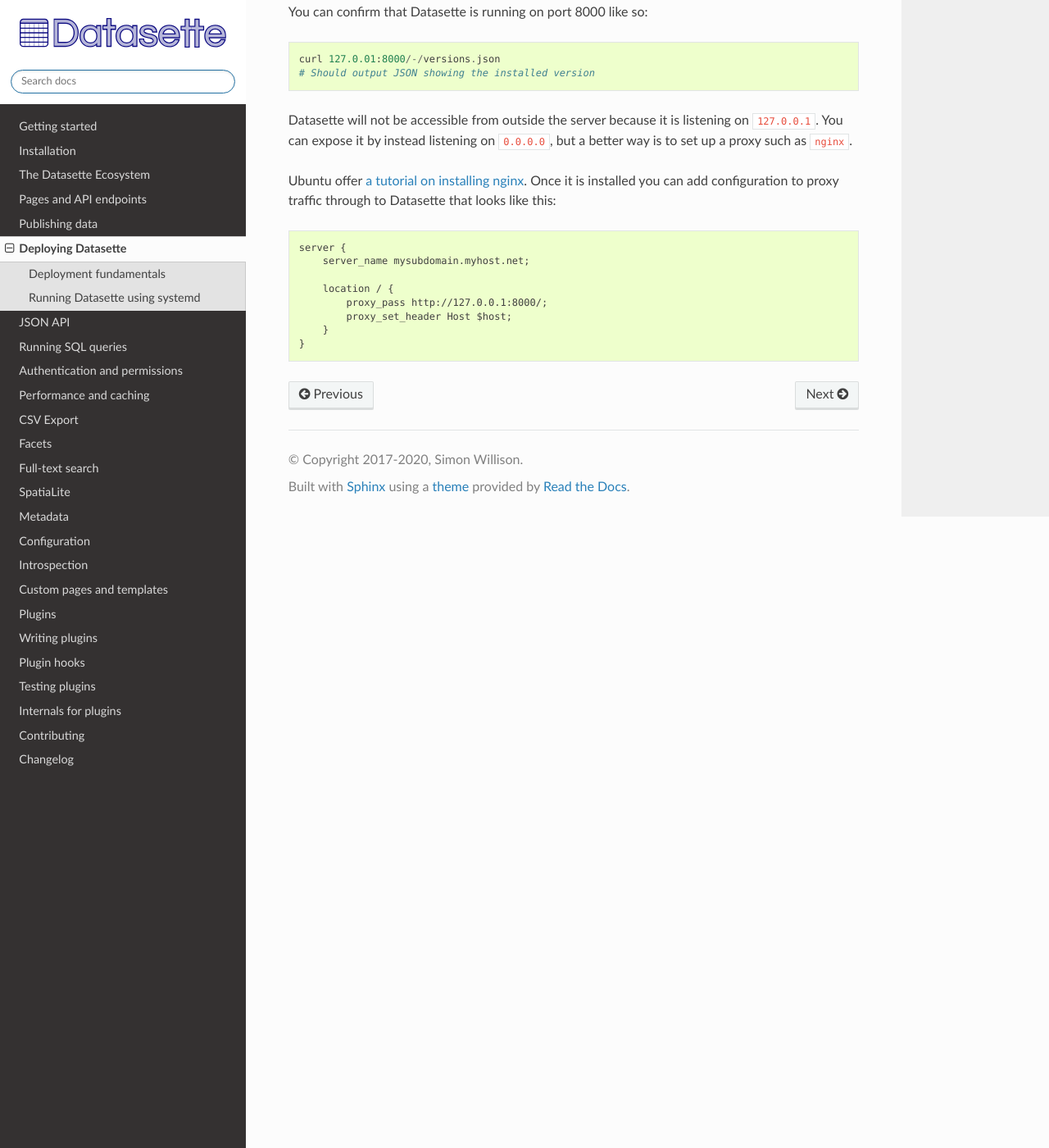
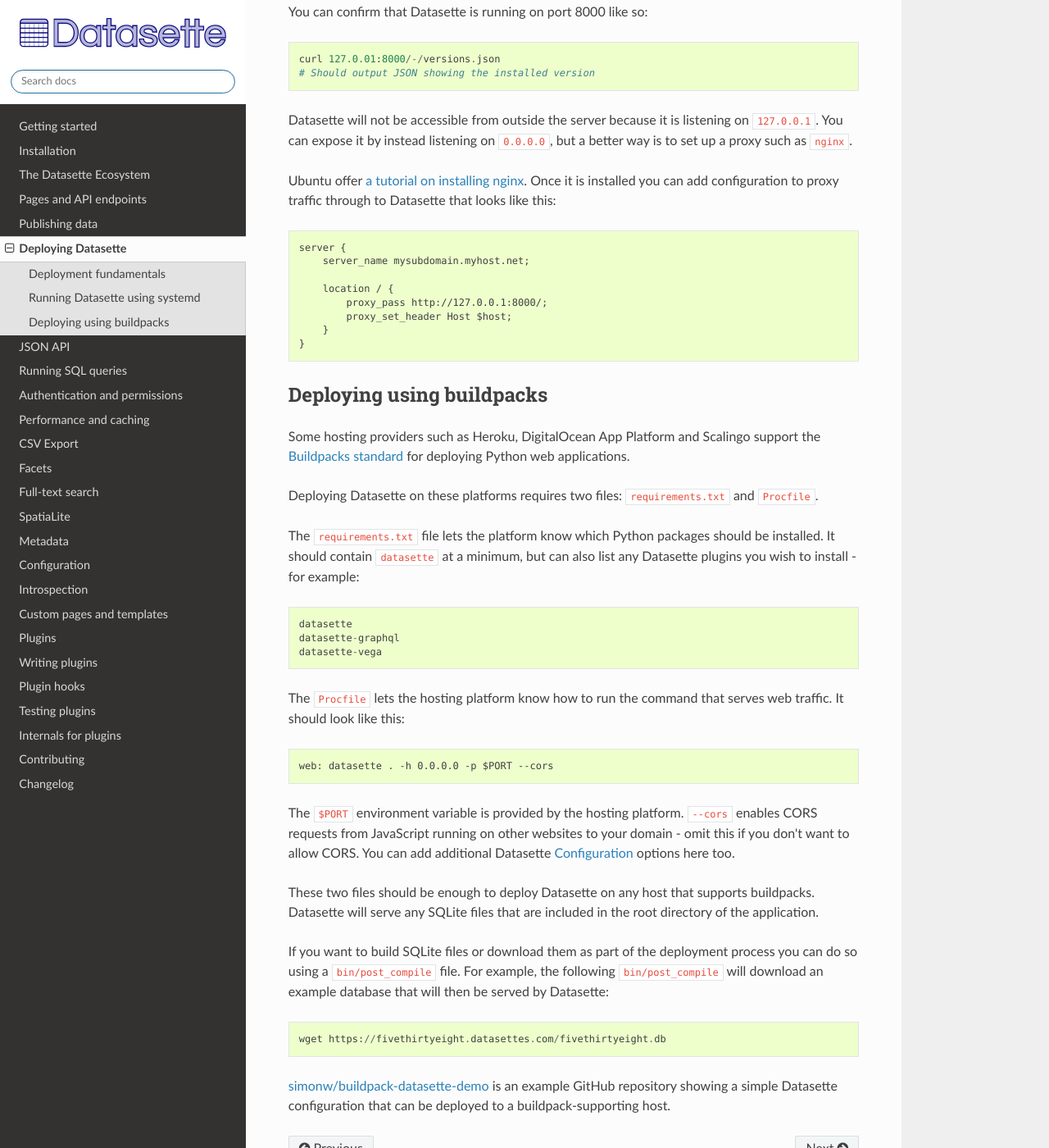
Before and after one commit to simonw/datasette, a Sphinx documentation site: the page built from docs/deploying.rst, in a window 1280 px wide and 1400 px high, scrolled down 1759 px. Shown: the whole window at 82% size. Built offline with Sphinx 7.4.7 and the Read the Docs theme 2.0.0, drawn with Linux system fonts in a browser that asks for light colours.

Commit message:
Deploying using buildpacks docs, closes #997

```diff
--- a/docs/deploying.rst
+++ b/docs/deploying.rst
@@ -82,3 +82,32 @@
             proxy_set_header Host $host;
         }
     }
+
+.. _deploying_buildpacks:
+
+Deploying using buildpacks
+==========================
+
+Some hosting providers such as Heroku, DigitalOcean App Platform and Scalingo support the `Buildpacks standard <https://buildpacks.io/>`__ for deploying Python web applications.
+
+Deploying Datasette on these platforms requires two files: ``requirements.txt`` and ``Procfile``.
+
+The ``requirements.txt`` file lets the platform know which Python packages should be installed. It should contain ``datasette`` at a minimum, but can also list any Datasette plugins you wish to install - for example::
+
+    datasette
+    datasette-graphql
+    datasette-vega
+
+The ``Procfile`` lets the hosting platform know how to run the command that serves web traffic. It should look like this::
+
+    web: datasette . -h 0.0.0.0 -p $PORT --cors
+
+The ``$PORT`` environment variable is provided by the hosting platform. ``--cors`` enables CORS requests from JavaScript running on other websites to your domain - omit this if you don't want to allow CORS. You can add additional Datasette :ref:`config` options here too.
+
+These two files should be enough to deploy Datasette on any host that supports buildpacks. Datasette will serve any SQLite files that are included in the root directory of the application.
+
+If you want to build SQLite files or download them as part of the deployment process you can do so using a ``bin/post_compile`` file. For example, the following ``bin/post_compile`` will download an example database that will then be served by Datasette::
+
+    wget https://fivethirtyeight.datasettes.com/fivethirtyeight.db
+
+`simonw/buildpack-datasette-demo <https://github.com/simonw/buildpack-datasette-demo>`__ is an example GitHub repository showing a simple Datasette configuration that can be deployed to a buildpack-supporting host.
```
